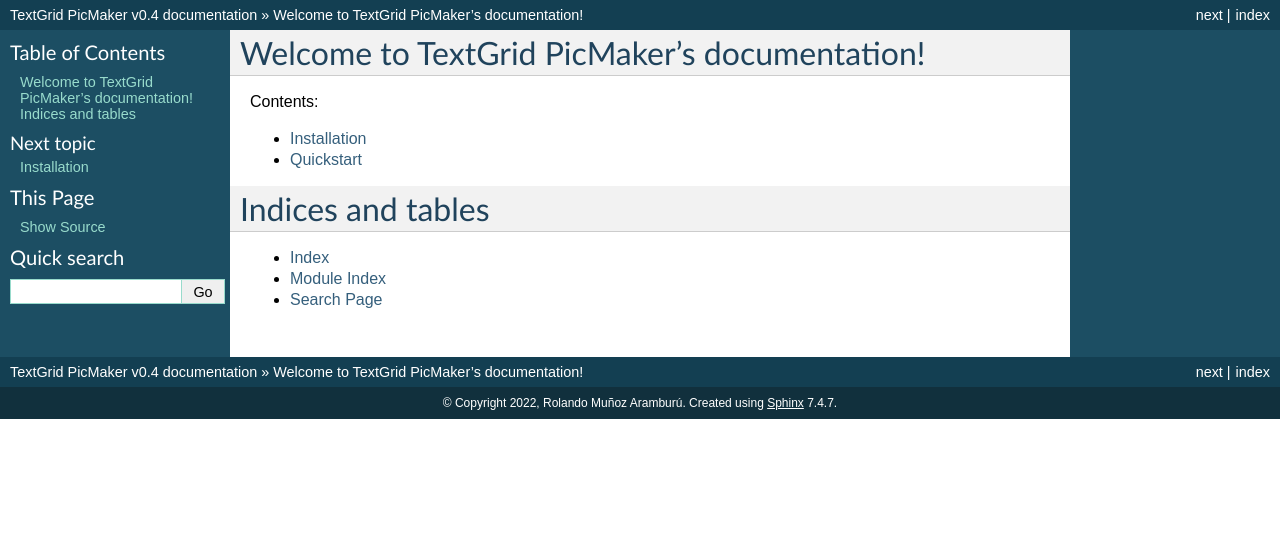
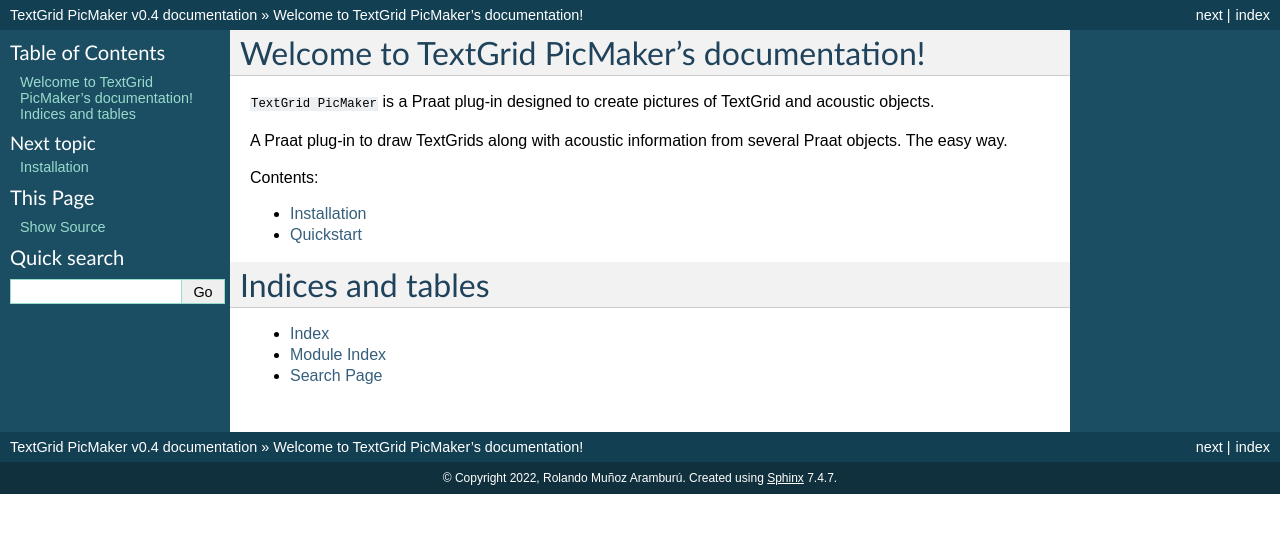
Before and after one commit to rolandomunoz/praat-TGDraw, a Sphinx documentation site: the page built from docs/source/index.rst, in a window 1280 px wide. Shown: the top 533 px of the page. Built offline with Sphinx 7.4.7, drawn with Linux system fonts in a browser that asks for light colours.

Commit message:
edit: Add description

```diff
--- a/docs/source/index.rst
+++ b/docs/source/index.rst
@@ -5,6 +5,10 @@
 
 Welcome to TextGrid PicMaker's documentation!
 =============================================
+
+``TextGrid PicMaker`` is a Praat plug-in designed to create pictures of TextGrid and acoustic objects.
+
+A Praat plug-in to draw TextGrids along with acoustic information from several Praat objects. The easy way.
 
 .. toctree::
    :maxdepth: 2
```
